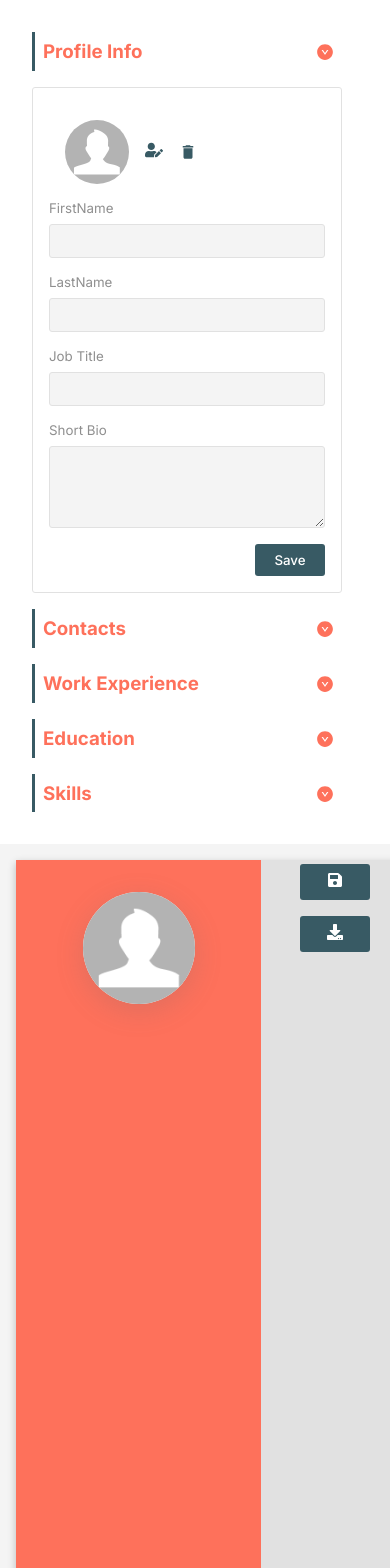
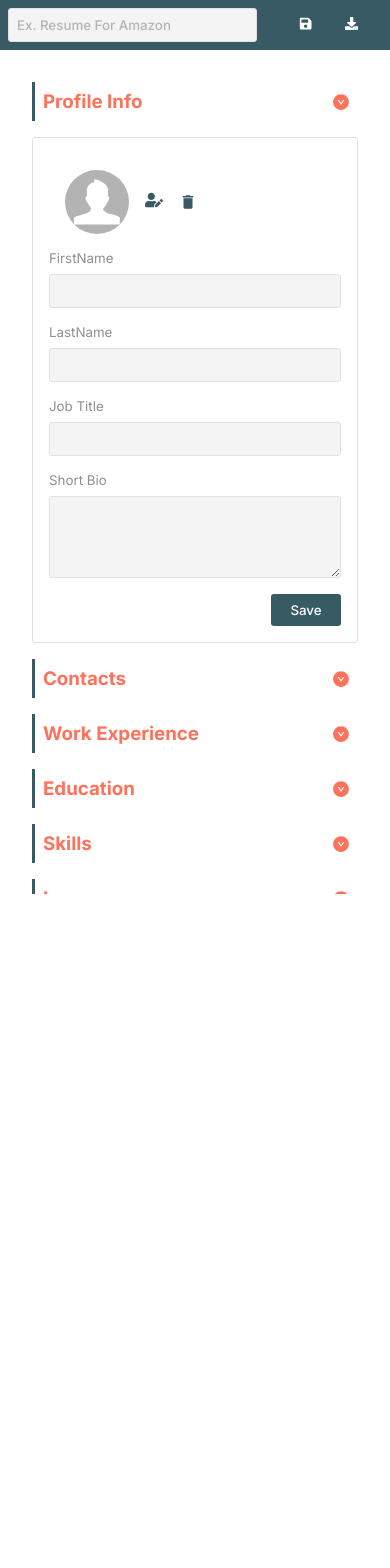
Before and after one commit to Kashyap2701/Resume_Builder, a React (Vite) app: page /create-resume in a window 390 px wide. Shown: the top 1568 px of the page. After the commit the page ends 894 px from the top, so only its background shows below. Built offline with nearby package versions, Linux system fonts and the light colour scheme.

Commit message:
Add save resume & Download resume

```diff
--- a/package.json
+++ b/package.json
@@ -12,14 +12,17 @@
   "dependencies": {
     "@reduxjs/toolkit": "^1.9.5",
     "formik": "^2.4.1",
+    "html2canvas": "^1.4.1",
     "jspdf": "^2.5.1",
     "react": "^18.2.0",
     "react-dom": "^18.2.0",
     "react-hot-toast": "^2.4.1",
     "react-icons": "^4.9.0",
+    "react-pdf": "^7.1.1",
     "react-redux": "^8.0.7",
     "react-router": "^6.11.2",
     "react-router-dom": "^6.11.2",
+    "react-to-print": "^2.14.13",
     "react-uuid": "^2.0.0",
     "styled-components": "^5.3.11",
     "yup": "^1.2.0"
--- a/src/App.css
+++ b/src/App.css
@@ -17,10 +17,11 @@
   --text-color-black: black;
   --text-color-light: #8f8f8f;
   --error: red;
+  --primary-color-opacity-light: #fe715bc8;
 }
 
 body {
-  background-color: var(--extra-light-color);
+  /* background-color: var(--extra-light-color); */
 }
 
 a {
--- /dev/null
+++ b/src/Components/Resume Action/ActionBar.tsx
@@ -0,0 +1,51 @@
+import React from "react";
+import { FaDownload, FaSave } from "react-icons/fa";
+import uuid from "react-uuid";
+import { useAppDispatch, useAppSelector } from "../../Store/hooks";
+import { resumeActions, resumeData } from "../../Store/resumeSlice";
+import { Input } from "../../Utils/FormStyle";
+import { save } from "../../Utils/Toster";
+import style from "./Actionbar.module.css";
+
+const ActionBar = () => {
+  const profileInfo = useAppSelector((state) => state.profile.profileInfo);
+  const contacts = useAppSelector((state) => state.contact.contacts);
+  const interests = useAppSelector((state) => state.interest.interests);
+  const languages = useAppSelector((state) => state.language.languages);
+  const skills = useAppSelector((state) => state.skill.skills);
+  const experiences = useAppSelector((state) => state.work.experiences);
+  const education = useAppSelector((state) => state.education.educations);
+  const dispatch = useAppDispatch();
+
+  const saveresumeHandler = () => {
+    const newResume: resumeData = {
+      id: uuid(),
+      profileInfo: profileInfo,
+      contacts: contacts,
+      experiences: experiences,
+      education: education,
+      skills: skills,
+      interests: interests,
+      languages: languages,
+    };
+    dispatch(resumeActions.addResume(newResume));
+    save("Resume Saved");
+  };
+  return (
+    <div className={style["container"]}>
+      <div className={style["resume-title"]}>
+        <Input placeholder="Ex. Resume For Amazon" />
+      </div>
+      <div className={style["resume-actions"]}>
+        <button onClick={saveresumeHandler}>
+          <FaSave />
+        </button>
+        <button>
+          <FaDownload />
+        </button>
+      </div>
+    </div>
+  );
+};
+
+export default ActionBar;
--- /dev/null
+++ b/src/Components/Resume Action/Actionbar.module.css
@@ -0,0 +1,26 @@
+.container {
+  width: 100%;
+  background-color: var(--dark-color);
+  position: sticky;
+  top: 0;
+  z-index: 9999;
+  display: flex;
+  padding: 0.5rem;
+}
+
+.resume-title {
+  flex: 2;
+}
+.resume-actions {
+  flex: 1;
+  display: flex;
+  justify-content: end;
+}
+.resume-actions button {
+  background-color: var(--dark-color);
+  color: var(--text-color-white);
+  border: none;
+  margin-right: 1rem;
+  padding: 0.5rem;
+  cursor: pointer;
+}
--- a/src/Components/Resume Privew/Preview.module.css
+++ b/src/Components/Resume Privew/Preview.module.css
@@ -2,7 +2,7 @@
   padding: 1em;
   margin: 0 auto;
   overflow-y: auto;
-  overflow-x: hidden;
+  overflow-x: auto;
   height: 100%;
 }
 .strip {
--- a/src/Components/Resume Privew/Preview.tsx
+++ b/src/Components/Resume Privew/Preview.tsx
@@ -10,9 +10,11 @@ import Education from "./Resume Sections/Education";
 import Languages from "./Resume Sections/Languages";
 import { FaDownload, FaSave } from "react-icons/fa";
 import { Column } from "../../Utils/FormStyle";
-import { useAppSelector } from "../../Store/hooks";
+import { useAppDispatch, useAppSelector } from "../../Store/hooks";
 import uuid from "react-uuid";
-import jsPDF from "jspdf";
+import { resumeActions, resumeData } from "../../Store/resumeSlice";
+import { useReactToPrint } from "react-to-print";
+import { useRef } from "react";
 
 const Preview = () => {
   const profileInfo = useAppSelector((state) => state.profile.profileInfo);
@@ -23,29 +25,36 @@ const Preview = () => {
   const experiences = useAppSelector((state) => state.work.experiences);
   const education = useAppSelector((state) => state.education.educations);
 
+  const dispatch = useAppDispatch();
+  const resumeRef = useRef(null);
+
   const saveresumeHandler = () => {
-    const resume = {
+    const newResume: resumeData = {
       id: uuid(),
-      ...profileInfo,
-      ...contacts,
-      ...interests,
-      ...languages,
-      ...skills,
-      ...education,
-      ...experiences,
+      profileInfo: profileInfo,
+      contacts: contacts,
+      experiences: experiences,
+      education: education,
+      skills: skills,
+      interests: interests,
+      languages: languages,
     };
 
-    console.log(resume);
+    dispatch(resumeActions.addResume(newResume));
   };
 
-  const downloadresumeHandler = () => {
-    const docs = new jsPDF();
-  };
+  const downloadresumeHandler = useReactToPrint({
+    content: () => resumeRef.current,
+  });
 
   return (
     <>
       <div className={style["container"]}>
-        <div className={style["resume-preview-wrapper"]}>
+        <div
+          id="resume"
+          className={style["resume-preview-wrapper"]}
+          ref={resumeRef}
+        >
           <div className={style["left-section"]}>
             <ProfilePhoto />
             <Contacts />
--- a/src/Pages/Create Resume/CreateResume.module.css
+++ b/src/Pages/Create Resume/CreateResume.module.css
@@ -7,8 +7,9 @@
 .resume-form {
   width: 50%;
   height: 100%;
-  padding: 2rem;
+  /* padding: 2rem; */
   background-color: white;
+  position: relative;
 }
 
 .resume-preview {
@@ -19,10 +20,10 @@
 }
 
 .form-section {
-  height: 100%;
+  height: 100vh;
   overflow-y: auto;
   position: relative;
-  padding-right: 1rem;
+  padding: 2rem;
 }
 
 .form-section::-webkit-scrollbar {
@@ -36,7 +37,7 @@
 }
 
 .form-section::-webkit-scrollbar-thumb {
-  background-color: var(--extra-light-color);
+  background-color: var(----primary-color-opacity-light);
   border-radius: 7px;
 }
 
@@ -58,7 +59,7 @@
     width: 100%;
   }
 
-  /* .resume-preview {
+  .resume-preview {
     display: none;
-  } */
+  }
 }
--- a/src/Pages/Create Resume/CreateResume.tsx
+++ b/src/Pages/Create Resume/CreateResume.tsx
@@ -8,11 +8,13 @@ import AddWork from "../../Components/ResumeForms/Work&Education/AddWork";
 import style from "./CreateResume.module.css";
 import Preview from "../../Components/Resume Privew/Preview";
 import AddInterests from "../../Components/ResumeForms/Skills&Languages/AddInterests";
+import ActionBar from "../../Components/Resume Action/ActionBar";
 
 const CreateResume = () => {
   return (
     <div className={style["container"]}>
       <div className={style["resume-form"]}>
+        <ActionBar />
         <div className={style["form-section"]}>
           <AddProfileInfo />
           <AddContactsForm />
--- a/src/Store/index.ts
+++ b/src/Store/index.ts
@@ -6,6 +6,7 @@ import languageSlice from "./ResumeFormSlices/languageSlice";
 import profileslice from "./ResumeFormSlices/profileSlice";
 import skillSlice from "./ResumeFormSlices/skillSlice";
 import workSlice from "./ResumeFormSlices/workSlice";
+import resumeSlice from "./resumeSlice";
 
 const store = configureStore({
   reducer: {
@@ -16,6 +17,7 @@ const store = configureStore({
     skill: skillSlice.reducer,
     language: languageSlice.reducer,
     interest: interestSlice.reducer,
+    resume: resumeSlice.reducer,
   },
 });
 
--- a/src/Store/resumeSlice.ts
+++ b/src/Store/resumeSlice.ts
@@ -8,14 +8,15 @@ import { interest } from "./ResumeFormSlices/interest";
 import { language } from "./ResumeFormSlices/languageSlice";
 import { skill } from "./ResumeFormSlices/skillSlice";
 
-interface resumeData {
+export interface resumeData {
+  id: string;
   profileInfo: profile;
-  contact: profile;
+  contacts: contact;
   experiences: experience[];
   education: degree[];
   skills: skill[];
   interests: interest[];
-  language: language[];
+  languages: language[];
 }
 
 interface ResumeState {
@@ -34,7 +35,12 @@ const resumeSlice = createSlice({
       state.resume.push(action.payload);
     },
     deleteResume: (state, action: PayloadAction<string>) => {
-      state;
+      state.resume = state.resume.filter(
+        (resumeData) => resumeData.id != action.payload
+      );
     },
   },
 });
+
+export const resumeActions = resumeSlice.actions;
+export default resumeSlice;
```
Also changed, not shown: 1 other file (tests, documents, lock files or other folders).
